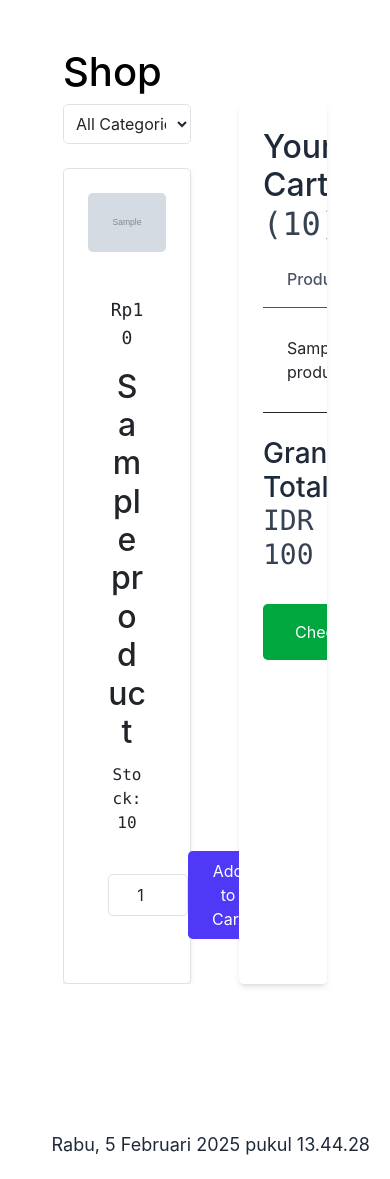
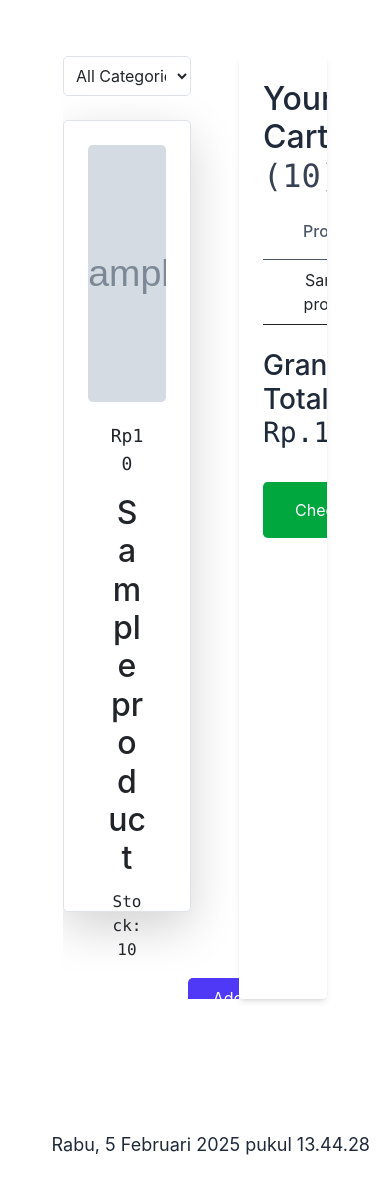
Before and after one commit to MizukiHikari/mizu-market, a Flask app: page /shop in a window 390 px wide. Run offline with Flask 3, Linux system fonts and the light colour scheme; tables that the repository leaves empty hold one stand-in row (values such as "Sample post"); grey boxes marked "Sample" are stand-in pictures; style sheets or scripts are compiled from the project's sources; some libraries are stand-ins or nearby versions.

Commit message:
Refactor shop.html for improved layout and styling; enhance cart display and product card responsiveness

```diff
--- a/templates/shop.html
+++ b/templates/shop.html
@@ -116,11 +116,10 @@
         {% endfor %}
       </div>
       {% endif %} {% endwith %}
-      <h1 class="mb-8 text-4xl font-bold text-black">Shop</h1>
-      <div class="flex flex-wrap">
+      <!-- <h1 class="font-serif text-4xl font-bold text-black">Shop</h1> -->
+      <div class="flex flex-wrap pt-2">
         <div
-          class="w-2/3 pr-5 sm:mb-6 sm:w-full lg:w-2/3"
-          style="max-height: 80vh; overflow-y: auto"
+          class="h-[80vh] w-2/3 overflow-y-auto pr-5 sm:mb-6 sm:w-full lg:w-2/3"
         >
           <div class="mb-4">
             <!-- Dropdown for product category -->
@@ -143,18 +142,19 @@
           >
             {% for product in products %}
             <div
-              class="card relative rounded-lg border p-4 shadow-md"
+              class="card relative rounded-lg border p-4 shadow-lg"
               data-category="{{ product.category }}"
             >
               <!-- Product Image -->
               <img
                 src="{{ product.image_path }}"
-                class="card-img-top cursor-pointer rounded-lg"
+                class="{% if product.stock <= 0 %}opacity-40{% endif %} h-1/2 w-full cursor-pointer rounded-lg object-cover"
+                loading="lazy"
                 alt="{{ product.name }}"
                 onclick="openModal('{{ product.image_path }}')"
               />
               <!-- Card Body -->
-              <div class="card-body mt-4">
+              <div class="card-body">
                 <p class="text-center font-mono text-lg">
                   Rp{{ format_price(product.price) }}
                 </p>
@@ -179,7 +179,7 @@
                     />
                     <button
                       type="submit"
-                      class="rounded-lg bg-indigo-600 px-4 py-2 text-white"
+                      class="m-auto rounded-lg bg-indigo-600 px-4 py-2 text-white transition hover:bg-indigo-700"
                     >
                       Add to Cart
                     </button>
@@ -202,10 +202,9 @@
         </div>
 
         <div
-          class="w-1/3 rounded-lg bg-white p-6 shadow-md sm:mt-6 sm:w-full lg:w-1/3"
-          style="max-height: 80vh; overflow-y: auto"
+          class="h-[80vh] w-1/3 overflow-y-auto rounded-lg bg-white p-6 shadow-md sm:mt-6 sm:w-full lg:w-1/3"
         >
-          <h2 class="mb-6 text-2xl font-semibold text-gray-800">
+          <h2 class="text-2xl font-semibold text-gray-800">
             Your Cart
             <span id="cart-count" class="font-mono text-gray-700"
               >({{ total_items }})</span
@@ -213,23 +212,19 @@
           </h2>
           <div class="cart">
             {% if cart_items %}
-            <table class="w-full table-auto border-collapse text-left">
+            <table class="w-full table-auto border-collapse text-center">
               <thead>
                 <tr>
-                  <th class="border-b px-6 py-3 font-medium text-gray-600">
+                  <th class="border-b px-10 py-3 font-medium text-gray-600">
                     Product
                   </th>
                   <th class="border-b px-6 py-3 font-medium text-gray-600">
                     Quantity
                   </th>
-                  <th
-                    class="border-b px-6 py-3 text-center font-medium text-gray-600"
-                  >
+                  <th class="border-b px-16 py-3 font-medium text-gray-600">
                     Subtotal
                   </th>
-                  <th
-                    class="border-b px-6 py-3 text-center font-medium text-gray-600"
-                  >
+                  <th class="border-b px-6 py-3 font-medium text-gray-600">
                     Action
                   </th>
                 </tr>
@@ -237,19 +232,19 @@
               <tbody>
                 {% for item in cart_items %}
                 <tr class="cart-item border-b hover:bg-gray-50">
-                  <td class="px-6 py-4">{{ item.product.name }}</td>
-                  <td class="px-6 py-4">
+                  <td class="px-4 py-2">{{ item.product.name }}</td>
+                  <td class="px-4 py-2">
                     <input
                       type="text"
-                      class="quantity-static w-16 rounded-lg border text-center"
+                      class="quantity-static w-6 text-center font-mono"
                       value="{{ item.quantity }}"
                       readonly
                     />
                   </td>
-                  <td class="px-6 py-4 text-right font-mono text-lg">
-                    IDR {{ format_price(item.product.price * item.quantity) }}
+                  <td class="px-4 py-2 font-mono text-lg">
+                    Rp{{ format_price(item.product.price * item.quantity) }}
                   </td>
-                  <td class="px-6 py-4 text-center">
+                  <td class="px-4 py-2 text-center">
                     <form
                       action="{{ url_for('remove_from_cart', item_id=item.id) }}"
                       method="POST"
@@ -257,9 +252,9 @@
                     >
                       <button
                         type="submit"
-                        class="rounded-lg bg-red-600 px-6 py-3 text-white focus:ring-2 focus:ring-red-500 focus:outline-none"
+                        class="rounded-lg bg-red-600 px-2.5 py-1 font-mono font-bold text-white focus:ring-2 focus:ring-red-500 focus:outline-none"
                       >
-                        Remove
+                        X
                       </button>
                     </form>
                   </td>
@@ -270,9 +265,7 @@
             <div class="mt-6">
               <h3 class="text-xl font-semibold text-gray-800">
                 Grand Total:
-                <span class="font-mono text-gray-700"
-                  >IDR {{ format_price(total) }}</span
-                >
+                <span class="font-mono">Rp.{{ format_price(total) }}</span>
               </h3>
               <button
                 class="mt-4 rounded-lg bg-green-600 px-8 py-3 text-white focus:ring-2 focus:ring-green-500 focus:outline-none"
```
